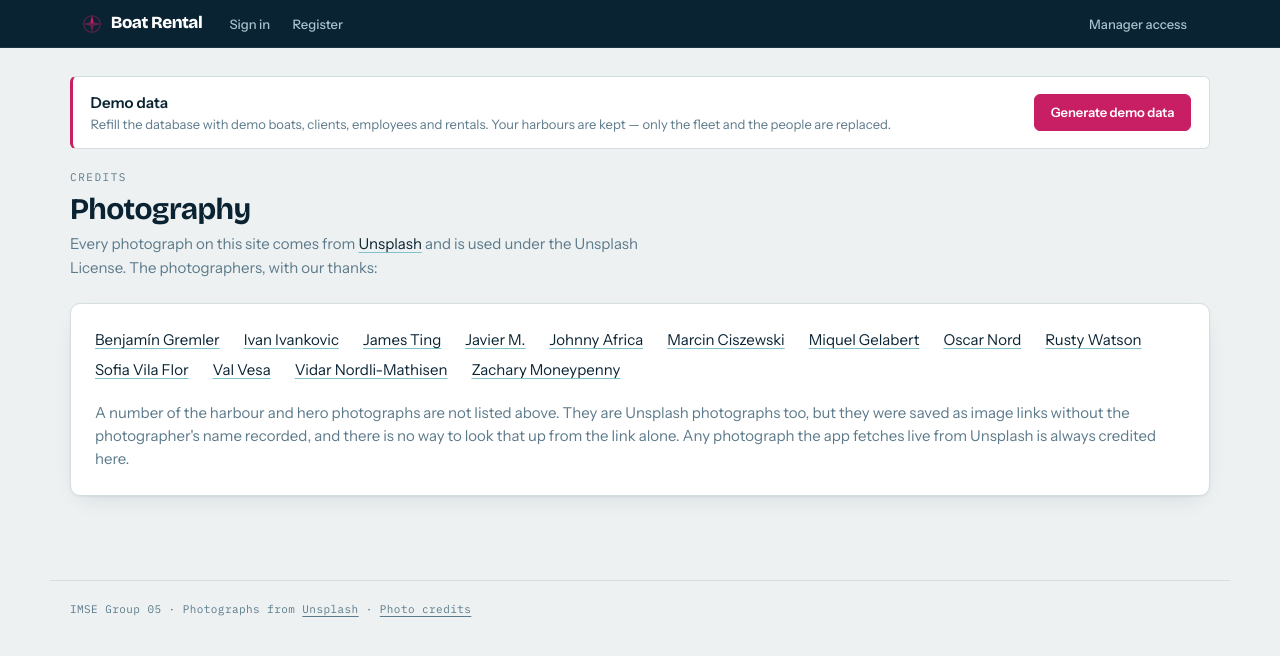
After one commit to yernaz-togizbayev/boat_rental_webapp, a Flask app: page /credits in a window 1280 px wide. The commit adds this page. Shown: the top 656 px of the page. Run offline with Flask 3, Linux system fonts and the light colour scheme; some libraries are stand-ins or nearby versions.

Commit message:
credit the Unsplash photographers
A real API key is in use now, and Unsplash asks that a displayed photo credit
its photographer with a link back to their profile carrying referral
parameters. Nothing on the site credited anyone.

Every page now has a footer crediting Unsplash and linking to /credits, which
names the photographers. A credit under each image would have meant stamping
text over harbour cards, hero slides and boat plates alike; the photos are on
nearly every page, so one footer covers them without fighting the design.

Their guidelines also say the download endpoint is only for a user *taking* a
photo -- a wallpaper, a document -- and explicitly not for embedding one, so
hotlinking for display needs no extra call and none was added.

Naming the photographers was the hard part. The API has no route from a CDN
filename back to its photo: /photos/<id> wants the short id and 404s on this
one. Each was recovered instead by searching for its subject and matching the
filename against urls.raw in the results, which only works while a photo
still ranks for some query -- 13 of 43 came back that way before the hourly
rate limit ran out. The rest are unlisted rather than guessed at, and the
credits page says so plainly instead of reading as a complete list.

A photo fetched through the API at runtime now registers its own
photographer, so the one path where the name is known for certain no longer
throws it away. That path is covered by feeding _remember_credit a stub of
the API's shape -- the suite runs offline, and 50 requests an hour is not a
budget to spend on tests.

```diff
--- a/backend/boat_rental/__init__.py
+++ b/backend/boat_rental/__init__.py
@@ -40,6 +40,18 @@ def inject_csrf():
     return dict(csrf_token=generate_csrf)
 
 
+@app.context_processor
+def inject_unsplash():
+    """The attribution link the footer needs, so every page carries it.
+
+    Imported inside the function rather than at the top: images.py is a
+    sibling of this module, and importing it up there closes the same
+    circular loop that keeps `routes` at the bottom of the file.
+    """
+    from boat_rental.images import UNSPLASH_HOME
+    return dict(unsplash_home=UNSPLASH_HOME)
+
+
 @app.template_filter("money")
 def format_money(amount):
     """Euro with thousands separators, or an em dash when there is no price.
--- a/backend/boat_rental/images.py
+++ b/backend/boat_rental/images.py
@@ -20,6 +20,69 @@ WIKIPEDIA_API = "https://en.wikipedia.org/w/api.php"
 def _unsplash(photo_id, width):
     """Hotlinked Unsplash CDN URL. width is the CSS slot at 2x, for retina."""
     return f"https://images.unsplash.com/photo-{photo_id}?w={width}&q=75&auto=format"
+
+
+# Unsplash asks that a displayed photo credit its photographer with a link back
+# to their profile, and that the link carries these parameters so the referral
+# is attributed. Their guidelines also say the download endpoint is only for a
+# user *taking* a photo -- setting a wallpaper, dropping it into a document --
+# and that hotlinking one for display is not that, so nothing here calls it.
+UNSPLASH_UTM = "utm_source=imse_boat_rental&utm_medium=referral"
+UNSPLASH_HOME = f"https://unsplash.com/?{UNSPLASH_UTM}"
+
+_PHOTO_ID = re.compile(r"photo-([^?/]+)")
+
+# Photographers, keyed by the id in the CDN URL above.
+#
+# How these were recovered matters if more are ever added: the API has no
+# endpoint mapping a CDN filename to its photo -- /photos/<id> wants the short
+# id and 404s on this one -- so each was found by searching for its subject and
+# matching the filename against `urls.raw` in the results. That only works
+# while a photo ranks for some query, so the ones no search surfaced are absent
+# here rather than guessed at, and the credits page says so. A photo fetched
+# through the API at runtime registers itself, so live lookups are never
+# uncredited.
+PHOTO_CREDITS = {
+    "1567899378494-47b22a2ae96a": ("Marcin Ciszewski", "collega"),
+    "1581272281570-61907217b302": ("Miquel Gelabert", "miquelgd"),
+    "1584212893031-410e387fbaf1": ("Rusty Watson", "rustyct1"),
+    "1601581875309-fafbf2d3ed3a": ("Johnny Africa", "johnnyafrica"),
+    "1529551739587-e242c564f727": ("Benjamín Gremler", "benjagremler"),
+    "1580502304784-8985b7eb7260": ("James Ting", "jamesting"),
+    "1414862625453-d87604a607e4": ("Ivan Ivankovic", "fjaka"),
+    "1459679749680-18eb1eb37418": ("Javier M.", "jmelpri"),
+    "1517670660212-61ed0b4fe8f9": ("Oscar Nord", "oscnord"),
+    "1674333362725-84e9996aa6fb": ("Sofia Vila Flor", "sofiavilaflor"),
+    "1758136692793-65ac5a91e06e": ("Zachary Moneypenny", "canon_guy84"),
+    "1517696522815-46a004b80a2d": ("Val Vesa", "adspedia"),
+    "1528580279421-f0b84f9d7640": ("Vidar Nordli-Mathisen", "vidarnm"),
+}
+
+
+def _profile(username):
+    return f"https://unsplash.com/@{username}?{UNSPLASH_UTM}"
+
+
+def credit_for(url):
+    """{name, profile} for a photo whose photographer we know, else None."""
+    match = _PHOTO_ID.search(url or "")
+    who = PHOTO_CREDITS.get(match.group(1)) if match else None
+    return {"name": who[0], "profile": _profile(who[1])} if who else None
+
+
+def _remember_credit(photo):
+    """Record the photographer of a photo the API just handed us."""
+    user = photo.get("user") or {}
+    match = _PHOTO_ID.search((photo.get("urls") or {}).get("raw", ""))
+    if match and user.get("name") and user.get("username"):
+        PHOTO_CREDITS[match.group(1)] = (user["name"], user["username"])
+
+
+def photo_credits():
+    """Every photographer we can name, once each, alphabetically."""
+    unique = {name: username for name, username in PHOTO_CREDITS.values()}
+    return [{"name": name, "profile": _profile(username)}
+            for name, username in sorted(unique.items())]
 
 
 BOAT_TYPE_IMAGES = {
@@ -123,6 +186,9 @@ def _search_unsplash(city, width):
 
     if not results:
         return None
+    # Credit it before returning: this is the one path where the photographer
+    # is known for certain, and it is lost as soon as the response is dropped.
+    _remember_credit(results[0])
     # urls.raw carries its own query string, so our sizing params get appended.
     return f"{results[0]['urls']['raw']}&w={width}&q=75&auto=format&fit=crop"
 
--- a/backend/boat_rental/routes.py
+++ b/backend/boat_rental/routes.py
@@ -485,6 +485,16 @@ def analytics():
     )
 
 
+@app.route("/credits")
+def credits():
+    """Photographer attribution for the Unsplash photos on the site.
+
+    Not behind a login: the credit has to be reachable from the footer of
+    every page, including the ones an anonymous visitor sees.
+    """
+    return render_template("credits.html", credits=images.photo_credits())
+
+
 @app.route("/generate-data", methods=["POST"])
 def reset_data():
     """Refill the demo data. Offered to anonymous visitors, and repeatable.
--- a/backend/static/main.css
+++ b/backend/static/main.css
@@ -155,6 +155,34 @@ a:hover { color: var(--magenta); text-decoration-color: currentColor; }
   margin: 0 auto;
   padding: 1.75rem 1.25rem 4rem;
 }
+
+/* Attribution band. Quiet by design -- it has to be present on every page, so
+   it must not compete with the page it sits under. */
+.site-footer {
+  max-width: 1180px;
+  margin: 0 auto;
+  padding: 1.25rem;
+  border-top: 1px solid var(--hairline);
+}
+.site-footer p {
+  margin: 0;
+  font-family: var(--mono);
+  font-size: var(--step--2);
+  letter-spacing: .04em;
+  color: var(--sound);
+}
+.site-footer a { color: var(--sound); text-decoration: underline; }
+.site-footer a:hover { color: var(--ink); }
+
+.credit-list {
+  margin: 0 0 1.25rem;
+  padding: 0;
+  list-style: none;
+  display: flex;
+  flex-wrap: wrap;
+  gap: .4rem 1.5rem;
+}
+.credit-list a { color: var(--ink); }
 
 /* Page header band: eyebrow reads as a chart legend caption. */
 .page-head { margin-bottom: 1.5rem; }
--- a/backend/templates/base.html
+++ b/backend/templates/base.html
@@ -110,6 +110,17 @@
       {% block body %}{% endblock %}
     </main>
 
+    {# Unsplash asks for a credit wherever their photos appear. They are on
+       nearly every page here, so the credit sits in the footer of all of them
+       rather than being stamped over each image. #}
+    <footer class="site-footer">
+      <p>
+        IMSE Group 05 · Photographs from
+        <a href="{{ unsplash_home }}" rel="noopener">Unsplash</a> ·
+        <a href="{{ url_for('credits') }}">Photo credits</a>
+      </p>
+    </footer>
+
     <script src="https://cdn.jsdelivr.net/npm/bootstrap@5.0.2/dist/js/bootstrap.bundle.min.js"
             integrity="sha384-MrcW6ZMFYlzcLA8Nl+NtUVF0sA7MsXsP1UyJoMp4YLEuNSfAP+JcXn/tWtIaxVXM"
             crossorigin="anonymous">
--- /dev/null
+++ b/backend/templates/credits.html
@@ -0,0 +1,32 @@
+{% extends "base.html" %}
+
+{% block body %}
+<div class="page-head">
+  <p class="eyebrow">Credits</p>
+  <h1>Photography</h1>
+  <p>Every photograph on this site comes from
+    <a href="{{ unsplash_home }}" rel="noopener">Unsplash</a> and is used under the
+    Unsplash License. The photographers, with our thanks:</p>
+</div>
+
+<div class="content-section rise">
+  {% if credits %}
+  <ul class="credit-list">
+    {% for person in credits %}
+    <li><a href="{{ person.profile }}" rel="noopener">{{ person.name }}</a></li>
+    {% endfor %}
+  </ul>
+  {% endif %}
+
+  {# Said plainly rather than left as a silent gap. Unsplash asks that a photo
+     credit its photographer, and for these we genuinely cannot name them: the
+     API offers no way back from a CDN filename to the photo it belongs to. #}
+  <p class="text-muted mb-0">
+    A number of the harbour and hero photographs are not listed above. They are
+    Unsplash photographs too, but they were saved as image links without the
+    photographer's name recorded, and there is no way to look that up from the
+    link alone. Any photograph the app fetches live from Unsplash is always
+    credited here.
+  </p>
+</div>
+{% endblock %}
```
Also changed, not shown: backend/smoke_test.py (+57 -0 lines).
